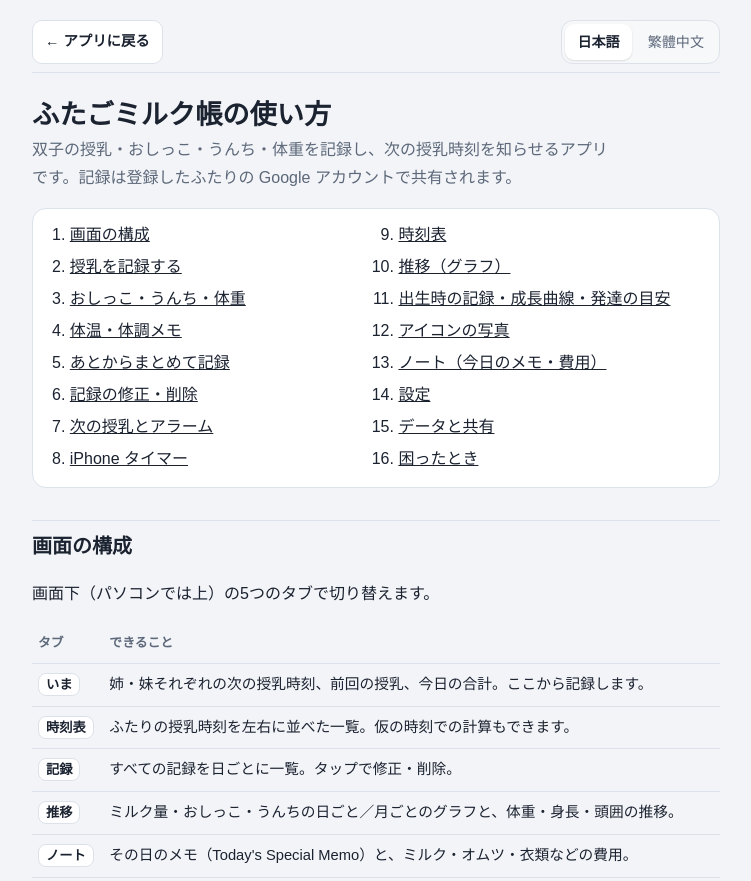
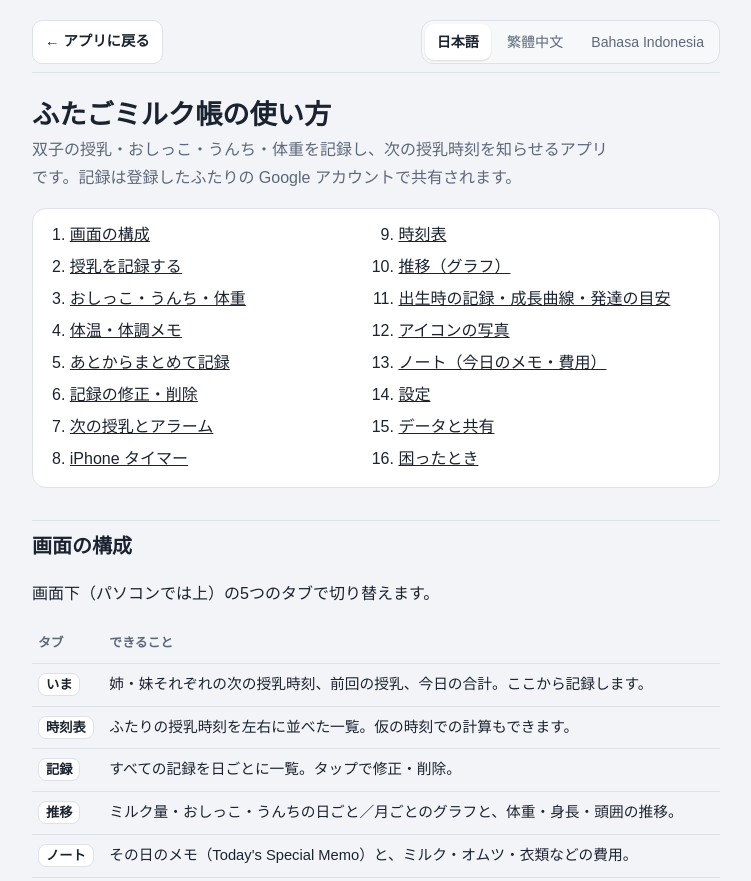
Before and after one commit to RARA-vrc/futago-milk, a plain HTML site: page help.html in a window 1280 px wide. Shown: the top 881 px of the page, without its empty margins (264-1015 px from the left). Drawn offline with Linux system fonts and the light colour scheme; a web font is replaced by a local one.

Commit message:
インドネシア語の表示をオン（画面・使い方・メモ翻訳）
Co-Authored-By: Claude Opus 5.5 <noreply@anthropic.com>

```diff
--- a/help.html
+++ b/help.html
@@ -616,9 +616,9 @@ code { background: var(--surface-2); border: 1px solid var(--line); border-radiu
   // Shares the app's per-device language choice (same origin, same localStorage key).
   const get = () => { try { return JSON.parse(localStorage.getItem('futago-lang')); } catch { return null; } };
   const set = v => { try { localStorage.setItem('futago-lang', JSON.stringify(v)); } catch {} };
-  // Indonesian is written but switched off for now (same as the app); add 'id' here to offer it.
-  const LANGS = ['ja', 'zh'];
-  let lang = LANGS.includes(get()) ? get() : (/^zh/i.test(navigator.language || '') ? 'zh' : 'ja');
+  // Same languages as the app (Indonesian for the babysitter); remove 'id' here to hide it again.
+  const LANGS = ['ja', 'zh', 'id'];
+  let lang = LANGS.includes(get()) ? get() : (/^zh/i.test(navigator.language || '') ? 'zh' : /^(id|ms)/i.test(navigator.language || '') ? 'id' : 'ja');
   if (LANGS.includes(location.hash.slice(1))) lang = location.hash.slice(1);
   if (LANGS.includes('id')) document.querySelector('[data-lang="id"]').hidden = false;
   function apply() {
```
Also changed, not shown: index.html (+3 -3 lines).
